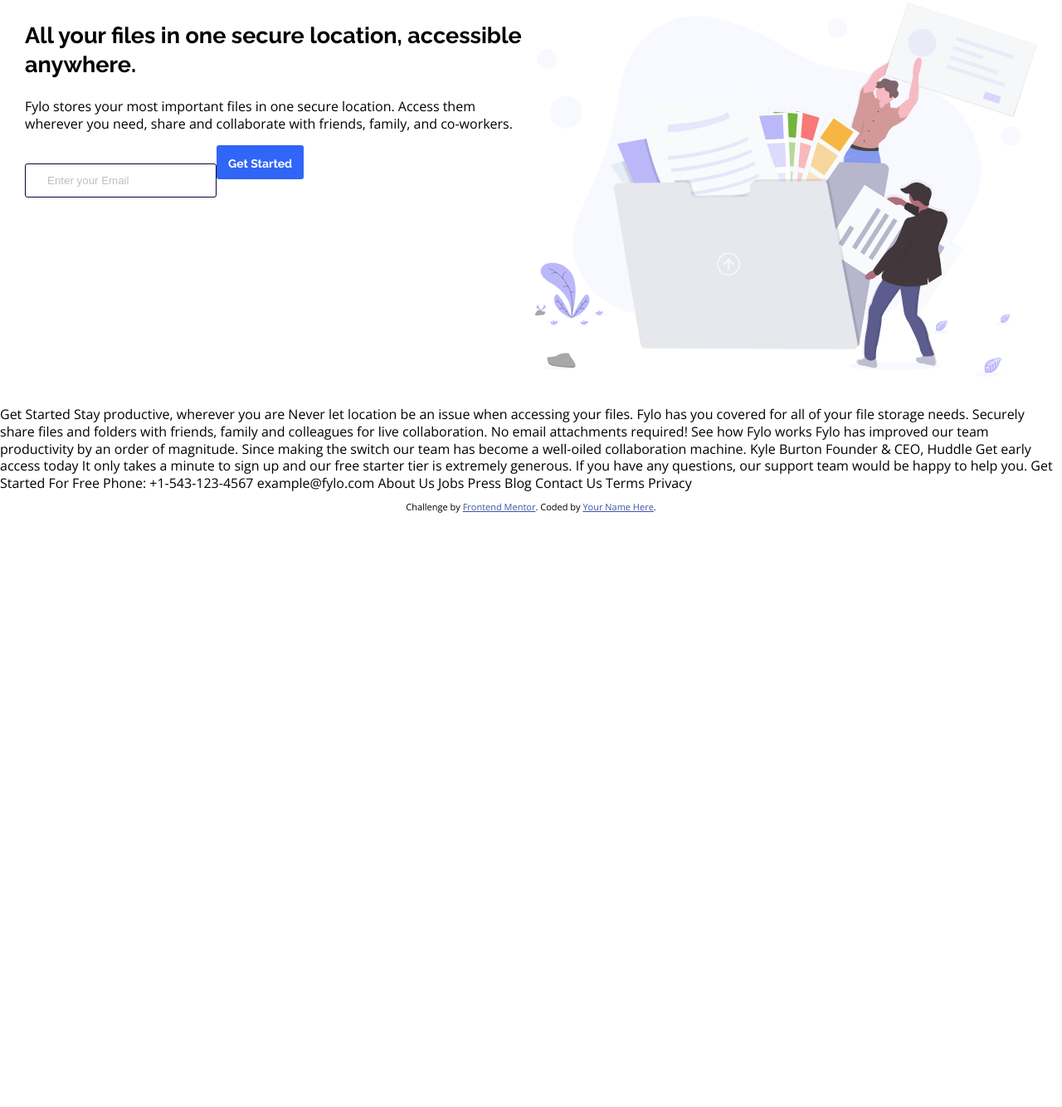
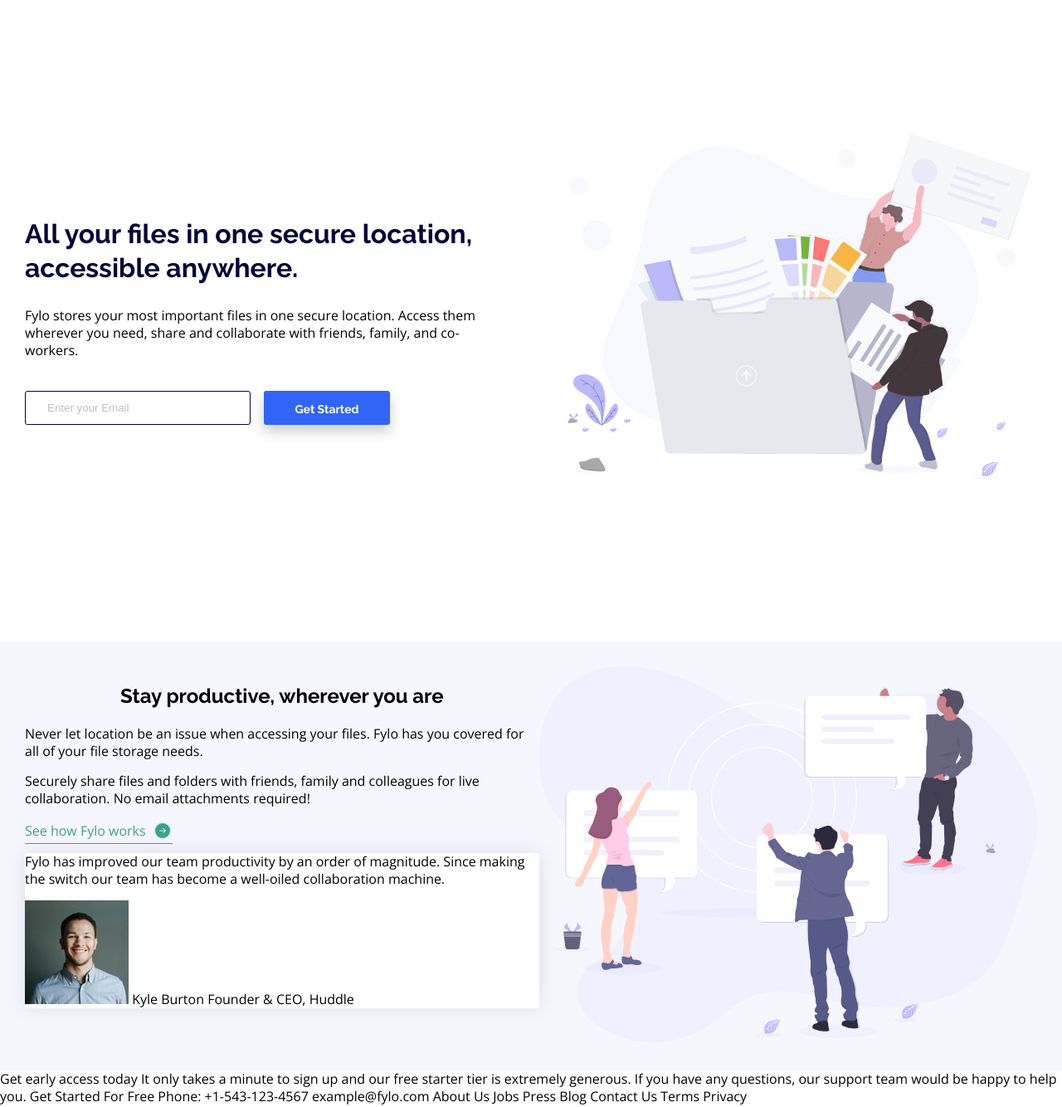
Before and after one commit to mishacreatrix/fylo-landing-page, a plain HTML site: page index.html in a window 1280 px wide. Shown: the part 106-1440 px from the top of the page at 83% size. Before the commit the page ends 800 px from the top, so only its background shows below. Drawn offline with nearby package versions, Linux system fonts and the light colour scheme.

Commit message:
working on about section :/

```diff
--- /dev/null
+++ b/app/scss/_about.scss
@@ -0,0 +1,49 @@
+.about {
+    flex-wrap: wrap;
+    flex-direction: row-reverse;
+
+    @include breakpoint-up(large) {
+        flex-wrap: nowrap;
+        max-width: 1400px;
+        margin: 0 auto;
+
+    }
+
+    &-wrapper {
+        background-color: $lightGrayishBlue;
+    }
+
+    h2 {
+        text-align: center;
+    }
+
+    &__image {
+        img {
+            width: 100%;
+        }
+    }
+
+    &__link {
+        border-bottom: 1px solid $moderateCyan;
+        color: $moderateCyan;
+        text-decoration: none;
+        padding-bottom: 0.25rem;
+
+        img {
+            margin-left: 0.5rem;
+            width: 1.5rem;
+            height: 1.5rem;
+            margin-bottom: -6px;
+        }
+
+    }
+
+    &__testimonial {
+        background-color: $white;
+        border-radius: 3px;
+        -webkit-box-shadow: 0px 0px 24px rgba(0,0,0,.10);  /* Safari 3-4, iOS 4.0.2 - 4.2, Android 2.3+ */
+        -moz-box-shadow:    0px 0px 24px rgba(0,0,0,.10);  /* Firefox 3.5 - 3.6 */
+        box-shadow:         0px 0px 24px rgba(0,0,0,.10);  /* Opera 10.5, IE 9, Firefox 4+, Chrome 6+, iOS 5 */
+    }
+
+}
--- a/app/scss/_globals.scss
+++ b/app/scss/_globals.scss
@@ -19,8 +19,9 @@ h1, h2, h3, h4, h5 {
 }
 
 h1 {
-    font-size: 1.6875rem;
+    font-size: 2rem;
     font-weight: 700;
+    color: $veryDarkBlue
 }
 
 //spacing
@@ -81,9 +82,16 @@ h1 {
     border: none;
     border-radius: 3px;
     padding: 0.875rem;
+    transition: background-color 200ms ease-in-out;
 
     &--primary {
         background-color: $brightBlue;
         color: $white;
+        -webkit-box-shadow: 0px 8px 16px rgba(0,0,0,.20);  /* Safari 3-4, iOS 4.0.2 - 4.2, Android 2.3+ */
+        -moz-box-shadow:    0px 8px 16px rgba(0,0,0,.20);  /* Firefox 3.5 - 3.6 */
+        box-shadow:         0px 8px 16px rgba(0,0,0,.20);  /* Opera 10.5, IE 9, Firefox 4+, Chrome 6+, iOS 5 */
+    }
+    &--primary:hover {
+        background-color: lighten($brightBlue, 10%);
     }
 }
--- a/app/scss/_header.scss
+++ b/app/scss/_header.scss
@@ -1,4 +1,9 @@
 .header {
+
+    @include breakpoint-up(large) {
+        max-width: 1400px;
+        margin: 0 auto;
+    }
 
     nav {
         padding: 1.5rem;
--- a/app/scss/_hero.scss
+++ b/app/scss/_hero.scss
@@ -1,13 +1,17 @@
 .hero {
-
     flex-wrap: wrap;
 
     @include breakpoint-up(large) {
         flex-wrap: nowrap;
+        align-items: center;
         flex-direction: row-reverse;
+        max-width: 1400px;
+        margin: 0 auto;
+        height: 100vh;
     }
 
     &__image {
+        padding: 0 0.5rem;
         img {
             max-width: 100%;
         }
@@ -15,9 +19,12 @@
 
     &__cta {
         text-align: center;
+        margin-top: 3.125rem;
 
         @include breakpoint-up(large) {
             text-align:left;
+            margin-top: 0;
+            padding-right: 5rem;
         }
 
         > p {
@@ -39,18 +46,26 @@
     input {
         height:2.5625rem;
         width: 100%;
+        margin-top: 1.375rem;
     }
     input[type="email"] {
         padding: 0.9375rem 1.625rem;
-        margin-bottom: 1rem;
-        margin-top: 1.375rem;
         border-radius: 3px;
         border: 1px solid $veryDarkBlue;
+
+        @include breakpoint-up(large) {
+            width: 17rem;
+            margin-right: 1rem;
+        }
     }
+    input[type="submit"] {
+        @include breakpoint-up(large) {
+            width: 9.5rem;
+        }
+    }
+
     ::-webkit-input-placeholder {
         color: $lightGray;
     }
 
-
-
 }
--- a/app/scss/style.scss
+++ b/app/scss/style.scss
@@ -3,3 +3,4 @@
 @import "mixins";
 @import "header";
 @import "hero";
+@import "about";
--- a/index.html
+++ b/index.html
@@ -48,35 +48,36 @@
         <div><input id="submit" type="submit" value="Get Started" class="button button--primary"></div>
       </form>
 
+    </div>
+  </section>
 
+  <section class="about-wrapper">
+    <div class="about container container--pall flex">
+    <div class="about__image">
+      <img src="/images/illustration-2.svg " alt="about us image">
     </div>
+    <div class="about__text">
+      <h2>Stay productive, wherever you are</h2>
+      <p>Never let location be an issue when accessing your files. Fylo has you
+        covered for all of your file storage needs.</p>
+      <p>Securely share files and folders with friends, family and colleagues for
+        live collaboration. No email attachments required!</p>
+      <a class="about__link" href="#">See how Fylo works<img src="/images/icon-arrow.svg" alt="arrow icon"></a>
+
+      <div class="about__testimonial">
+        <p>Fylo has improved our team productivity by an order of magnitude. Since
+          making the switch our team has become a well-oiled collaboration machine.</p>
+
+        <img src="/images/avatar-testimonial.jpg" alt="avatar testimonial">
+        <span>Kyle Burton</span>
+        <span>Founder & CEO, Huddle</span>
+      </div>
+    </div>
+  </div>
   </section>
 
 
 
-
-
-
-
-
-
-  Get Started
-
-  Stay productive, wherever you are
-
-  Never let location be an issue when accessing your files. Fylo has you
-  covered for all of your file storage needs.
-
-  Securely share files and folders with friends, family and colleagues for
-  live collaboration. No email attachments required!
-
-  See how Fylo works
-
-  Fylo has improved our team productivity by an order of magnitude. Since
-  making the switch our team has become a well-oiled collaboration machine.
-
-  Kyle Burton
-  Founder & CEO, Huddle
 
   Get early access today
 
```
Also changed, not shown: dist/style.css, 1 other file.
